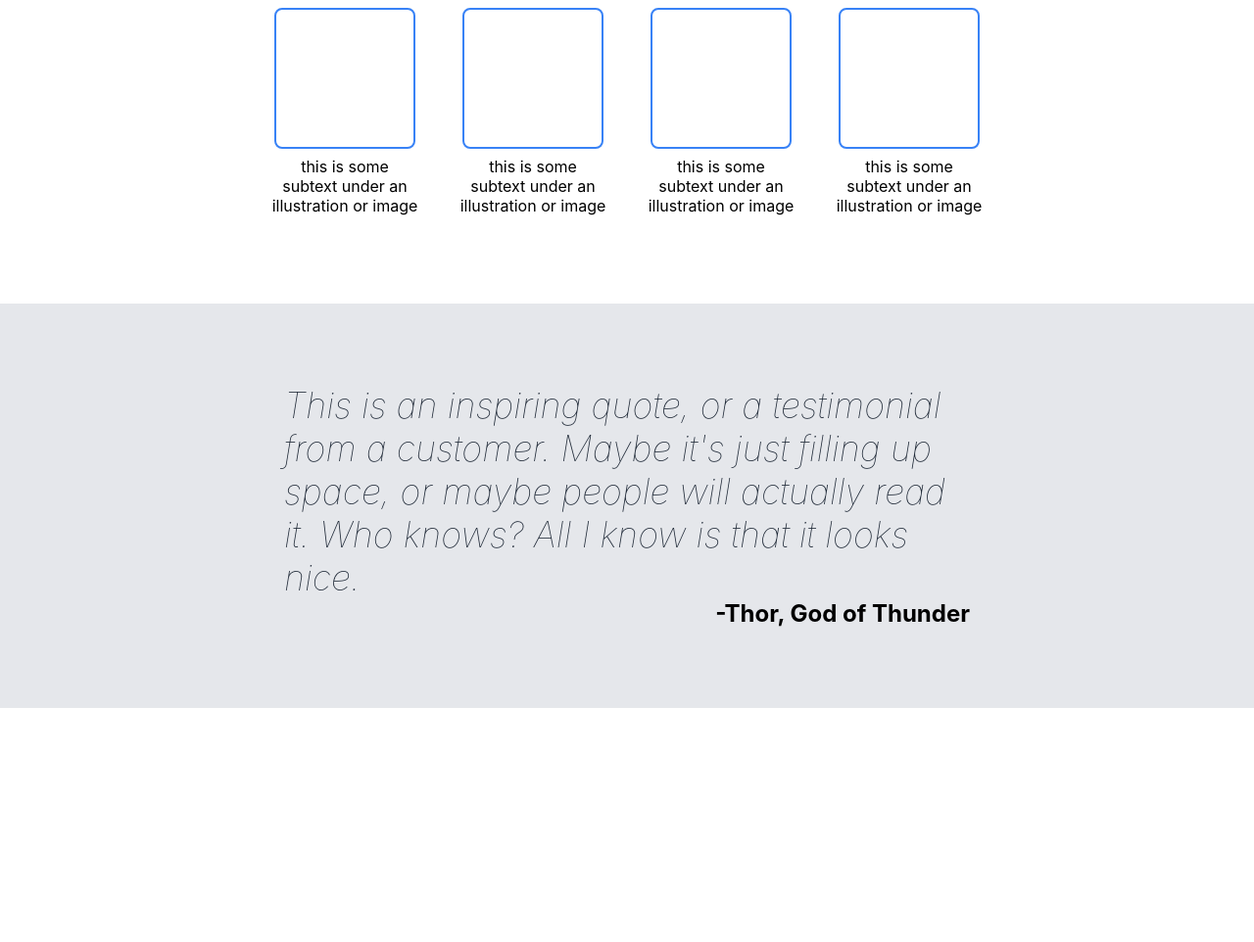
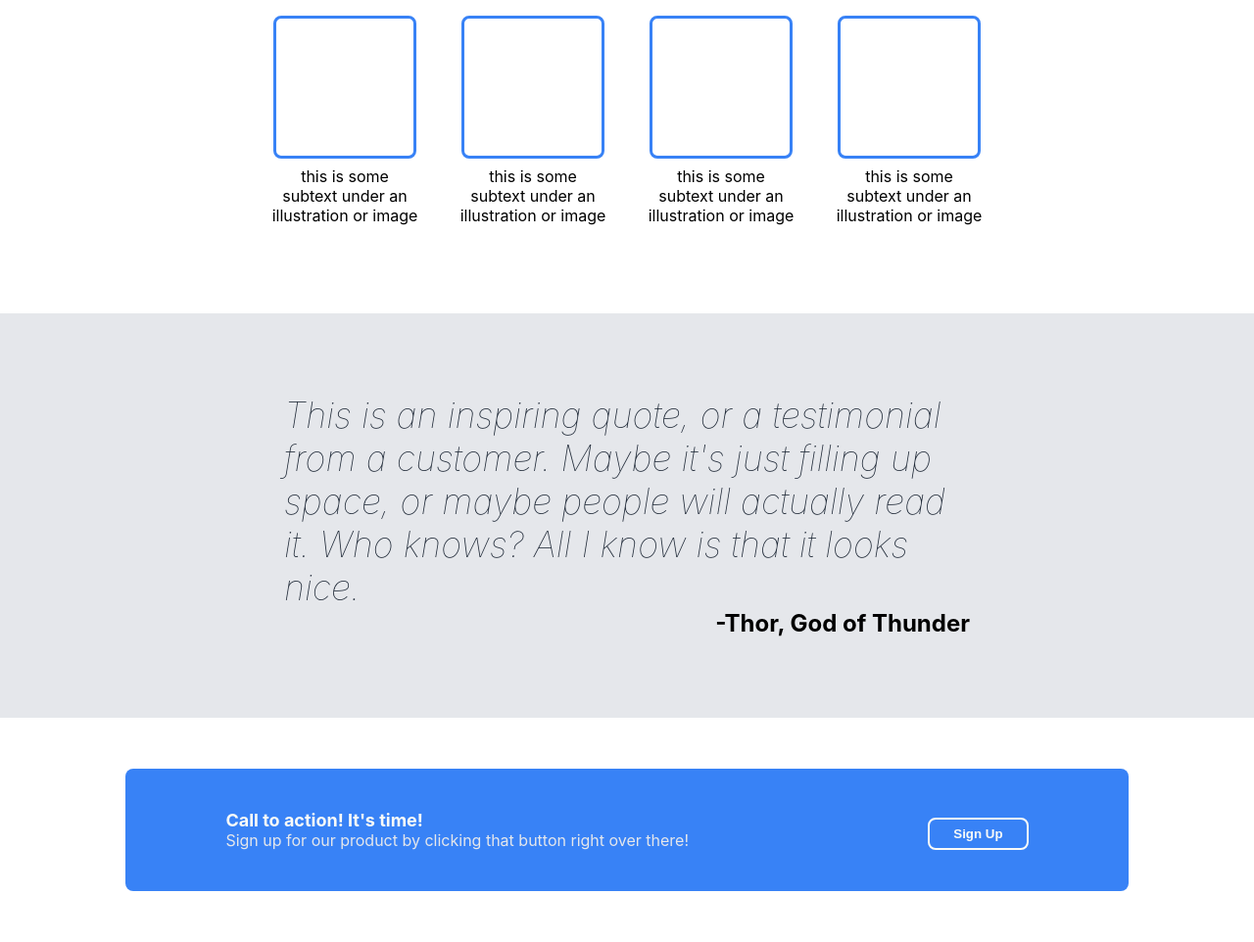
Before and after one commit to chetechy/LandingPage, a plain HTML site: page index.html in a window 1280 px wide. Shown: the part 549-1511 px from the top of the page at 98% size. Before the commit the page ends 1272 px from the top, so only its background shows below. Drawn offline with Linux system fonts and the light colour scheme.

Commit message:
added more css styling to sectionfour and made minor adjustments to other sections 1 and 2

```diff
--- a/index.html
+++ b/index.html
@@ -6,7 +6,7 @@
         <link rel="stylesheet" href="./styles.css">
     </head>
     <body>
-        <div class="headerbody">
+        <div class="sectionone">
             <div class="header">
                 <div class="logo">Header Logo</div>
                 <ul class="links">
@@ -24,7 +24,7 @@
                     <div class="image">this is a placeholder for an image</div>
                 </div>
         </div>
-       <div class="topmidbody">
+        <div class="sectiontwo">
             <div class="title"> Some random information.</div>
             <div class="blueboxes">
                 <div class="info">
@@ -45,11 +45,20 @@
                 </div>
             </div>
         </div>
-       <div class="bottommidbody">
+        <div class="sectionthree">
             <div class="quotebody">
                 <div class="quote">This is an inspiring quote, or a testimonial from a customer. Maybe it's just filling up space, or maybe people will actually read it. Who knows? All I know is that it looks nice.</div>
                 <div class="signature">-Thor, God of Thunder</div>
             </div>
         </div>
+        <div class="sectionfour">
+            <div class="sfbody">
+                <div class="sftext">
+                    <div class="sfmaintext">Call to action! It's time!</div>
+                    <div class="sfsubtext">Sign up for our product by clicking that button right over there!</div>
+                </div>
+                <button class="button button2">Sign Up</button>
+            </div>
+        </div>
     </body>
 </html>
--- a/styles.css
+++ b/styles.css
@@ -2,7 +2,7 @@ body{
     font-family: -apple-system, BlinkMacSystemFont, Roboto, sans-serif;
     margin: 0;
 }
-.headerbody{
+.sectionone{
     background-color: #1F2937;
     padding: 0 10%;
 }
@@ -21,13 +21,14 @@ body{
     cursor: pointer;
     background: #3882F6;
     border-radius: 8px;
-    color: #E5E7EB;
-    padding: 4px 16px;
+    color: #F9FAF8;
+    font-weight: 700;
+    padding: 6px 24px;
     margin-top: 8px;
 }
 
 .button1{
-    border: none;
+    border: 2px solid #3882F6;
 }
 .logo{
     font-size: 24px;
@@ -68,7 +69,7 @@ a{
     justify-content: center;
     align-items: center;
 }
-.topmidbody{
+.sectiontwo{
     padding-bottom: 7%;
 }
 .title{
@@ -89,7 +90,7 @@ a{
 
 .box{
     background: white;
-    border: 2px solid #3882F6;
+    border: 3px solid #3882F6;
     border-radius: 8px;
     padding: 70px;
     margin-bottom: 8px;
@@ -99,7 +100,7 @@ a{
     max-width: 150px;
     text-align: center;
 }
-.bottommidbody{
+.sectionthree{
     padding: 82px;
     background-color: #E5E7EB;
     display: flex;
@@ -121,3 +122,26 @@ a{
     font-size: 24px;
     font-weight: 700;
 }
+.sectionfour{
+    margin: 52px 10%;
+}
+.sfbody{
+    display: flex;
+    justify-content: space-between;
+    background-color: #3882F6;
+    border-radius: 8px;
+    padding: 42px 10%;
+    color: #F9FAF8;
+}
+
+.sfmaintext{
+    font-size: 18px;
+    font-weight: 700;
+
+}
+.sfsubtext{
+    color: #E5E7EB;
+}
+.button2{
+    border: 2px solid;
+}
```
Lines whose indentation alone changed are shown as unchanged.
